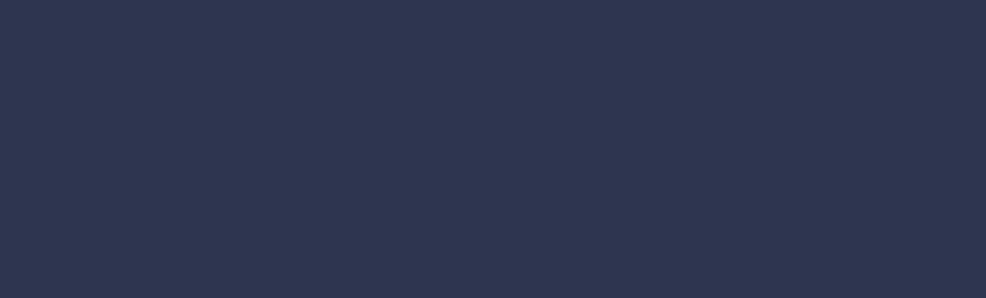
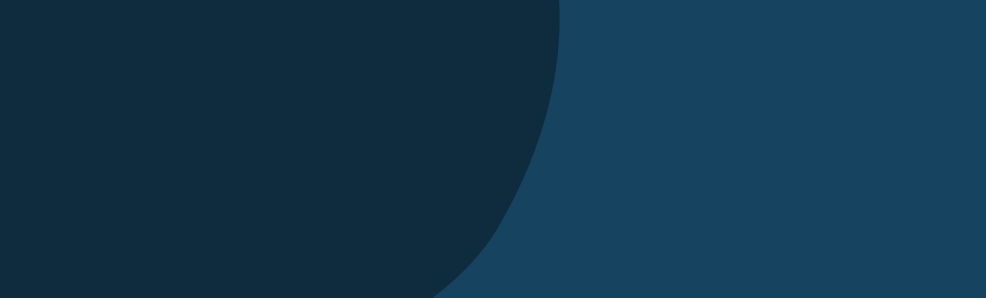
Before and after one commit to suyog200/AnualITWeb, a plain HTML site: page index.html in a window 1280 px wide. Shown: the top 298 px of the page, without its empty margins (0-986 px from the left). Drawn offline with nearby package versions, Linux system fonts and the light colour scheme.

Commit message:
svg updated

```diff
--- a/css/style.css
+++ b/css/style.css
@@ -4,7 +4,8 @@ body {
   font-family: 'Poppins', sans-serif;
 }
 .container-fluid {
-  background-color: #2e3550;
+  /*background-color: #2e3550;*/
+  background-image: url('/images/Simple\ Shiny\ \(1\).svg');
   width: 100%;
   height: 100vh;
 }
```
